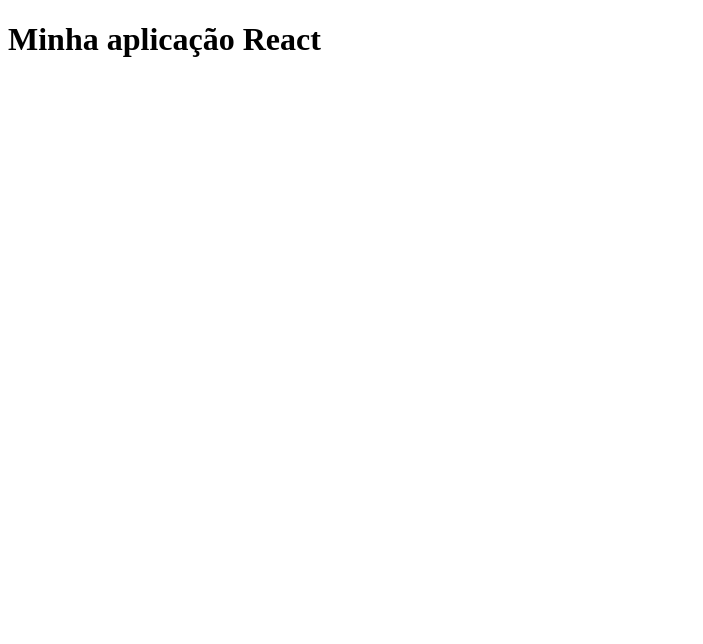
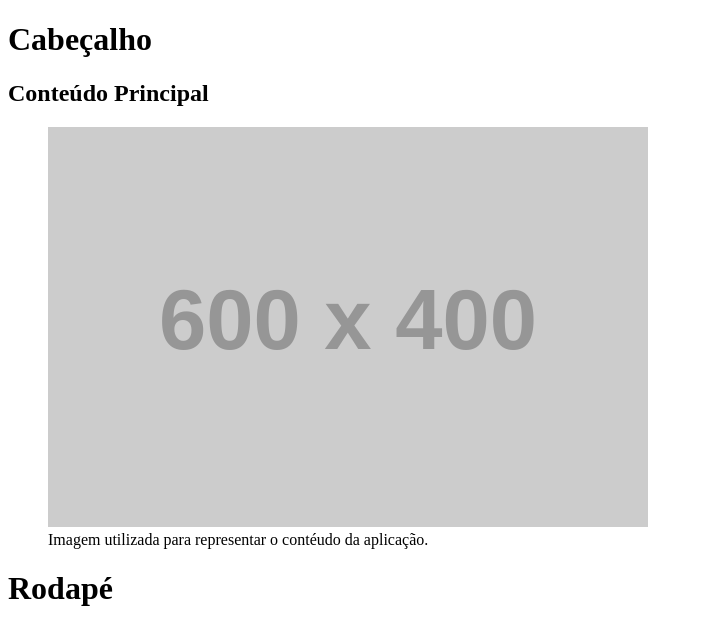
Before and after one commit to 1TDSPJ-26/front-2sem-aula-07, a React (Vite) app in the folder my-app/: page / in a window 1280 px wide. Shown: the top 644 px of the page, without its empty margins (0-703 px from the left). Built offline with nearby package versions, Linux system fonts and the light colour scheme.

Commit message:
feat: adiciona componentes e favicon

```diff
--- a/my-app/index.html
+++ b/my-app/index.html
@@ -2,6 +2,7 @@
 <html lang="pt-BR">
   <head>
     <meta charset="UTF-8" />
+    <link rel="icon" type="image/png" href="/public/image.png">
     <meta name="viewport" content="width=device-width, initial-scale=1.0" />
     <title>Minha aplicação React</title>
   </head>
--- a/my-app/src/App.tsx
+++ b/my-app/src/App.tsx
@@ -1,7 +1,13 @@
+import Cabecalho from "./components/Cabecalho"
+import Conteudo from "./components/Conteudo"
+import Rodape from "./components/Rodape"
+
 export default function App() {
   return (
-    <main>
-      <h1>Minha aplicação React</h1>
-    </main>
+    <div>
+      <Cabecalho/>
+      <Conteudo/>
+      <Rodape/>
+    </div>
   )
 }
--- /dev/null
+++ b/my-app/src/components/Cabecalho/index.tsx
@@ -0,0 +1,7 @@
+export default function Cabecalho() {
+  return (
+    <main>
+      <h1>Cabeçalho</h1>
+    </main>
+  )
+}
--- /dev/null
+++ b/my-app/src/components/Conteudo/index.tsx
@@ -0,0 +1,15 @@
+export default function Conteudo() {
+  return (
+    <main>
+      <h2>Conteúdo Principal</h2>
+
+      <figure>
+        <img src="https://placehold.co/600x400/FFFFF0/FFFFFF/png" alt="Imagem ilustrativa do conteúdo" />
+
+        <figcaption>
+            Imagem utilizada para representar o contéudo da aplicação.
+        </figcaption>
+      </figure>
+    </main>
+  )
+}
--- /dev/null
+++ b/my-app/src/components/Rodape/index.tsx
@@ -0,0 +1,7 @@
+export default function Rodape() {
+  return (
+    <main>
+      <h1>Rodapé</h1>
+    </main>
+  )
+}
```
Also changed, not shown: my-app/public/image.png (added).
